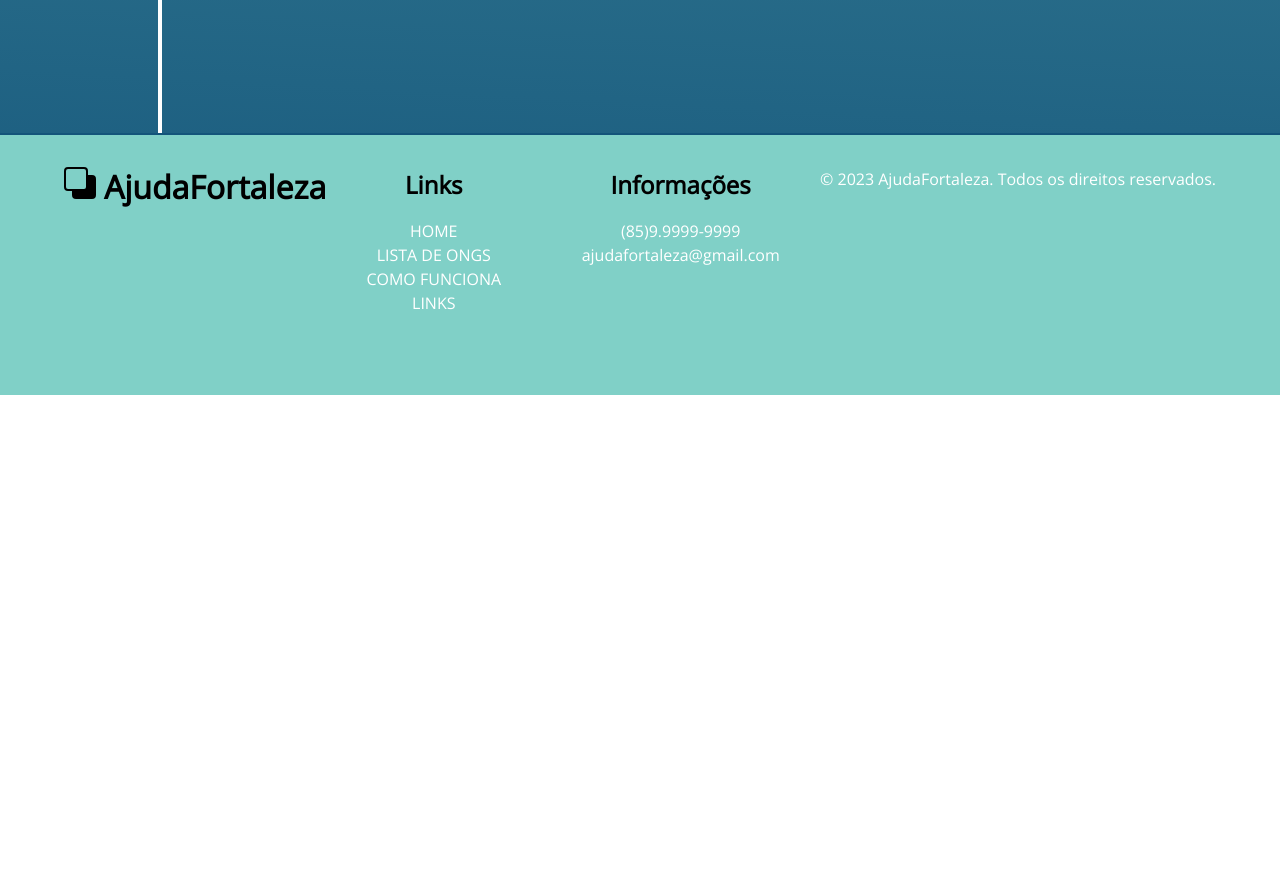
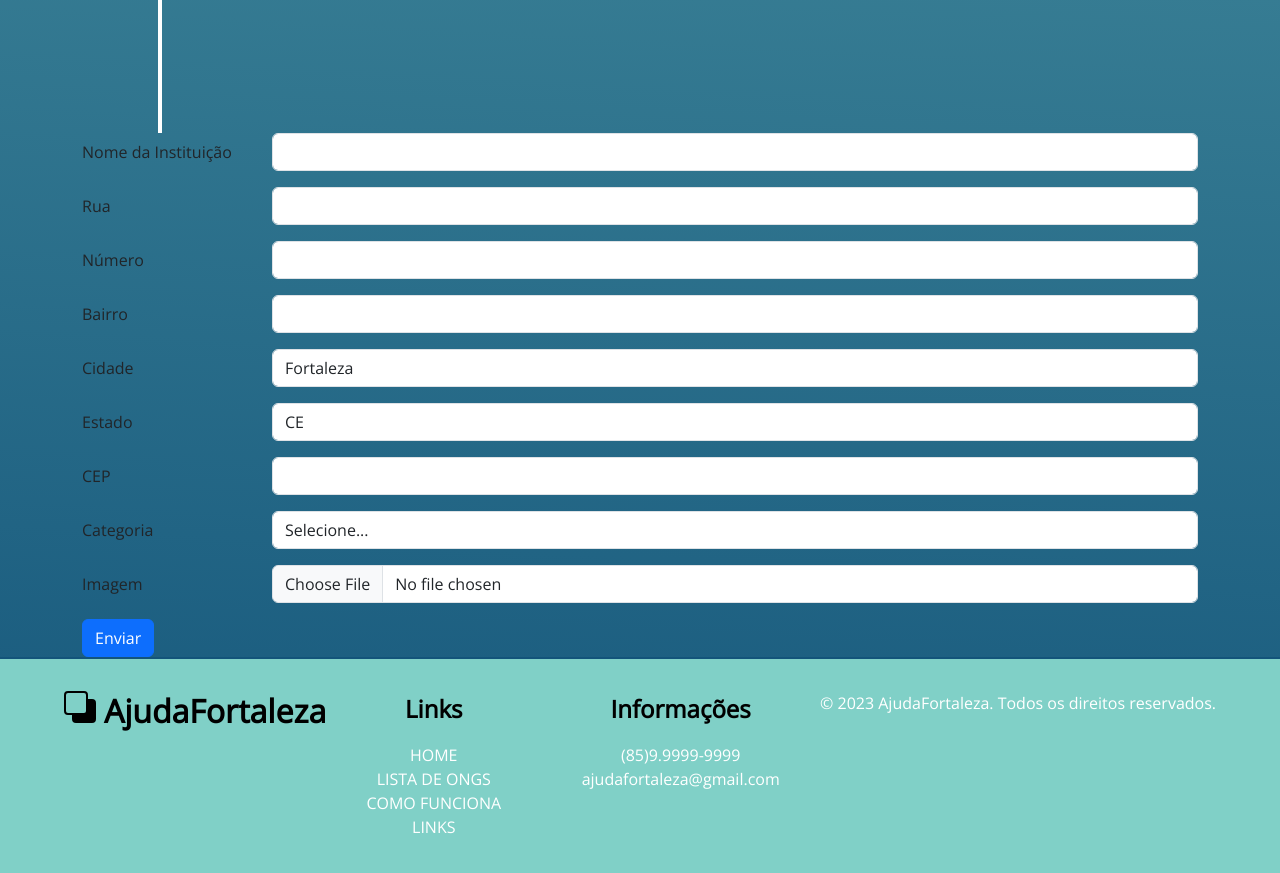
Before and after one commit to Thejuniorsouza/AjudaFortalezaApp, a React (Vite) app: page / in a window 1280 px wide. Shown: the part 2080-2953 px from the top of the page. Before the commit the page ends 2475 px from the top, so only its background shows below. Built offline with nearby package versions, Linux system fonts and the light colour scheme; no server answers; the database is empty.

Commit message:
Adiciona formulário para inserir ONGs no db

```diff
--- /dev/null
+++ b/src/components/FormDb/FormDb.jsx
@@ -0,0 +1,197 @@
+
+import { useState } from "react";
+import { Form, Button, Col, Row, Container } from "react-bootstrap";
+
+function FormDb() {
+    const [formData, setFormData] = useState({
+        nomeInstituicao: "",
+        rua: "",
+        numero: "",
+        bairro: "",
+        cidade: "Fortaleza",
+        estado: "CE",
+        cep: "",
+        telefone: "",
+        website: "",
+        instagram: "",
+        twitter: "",
+        descricao: "",
+        categoria: "",
+        imagem: null,
+    });
+
+    const handleInputChange = (event) => {
+        const { name, value } = event.target;
+        setFormData({
+            ...formData,
+            [name]: value,
+        });
+    };
+
+    const handleImageChange = (event) => {
+        setFormData({
+            ...formData,
+            imagem: event.target.files[0],
+        });
+    };
+
+    const handleSubmit = (event) => {
+        event.preventDefault();
+        console.log(formData);
+    };
+
+    return (
+        <Container>
+            <Form onSubmit={handleSubmit}>
+                <Form.Group as={Row} className="mb-3">
+                    <Form.Label column sm={2}>
+                        Nome da Instituição
+                    </Form.Label>
+                    <Col sm={10}>
+                        <Form.Control
+                            type="text"
+                            name="nomeInstituicao"
+                            value={formData.nomeInstituicao}
+                            onChange={handleInputChange}
+                        />
+                    </Col>
+                </Form.Group>
+
+                <Form.Group as={Row} className="mb-3">
+                    <Form.Label column sm={2}>
+                        Rua
+                    </Form.Label>
+                    <Col sm={10}>
+                        <Form.Control
+                            type="text"
+                            name="rua"
+                            value={formData.rua}
+                            onChange={handleInputChange}
+                        />
+                    </Col>
+                </Form.Group>
+
+                <Form.Group as={Row} className="mb-3">
+                    <Form.Label column sm={2}>
+                        Número
+                    </Form.Label>
+                    <Col sm={10}>
+                        <Form.Control
+                            type="text"
+                            name="numero"
+                            value={formData.numero}
+                            onChange={handleInputChange}
+                        />
+                    </Col>
+                </Form.Group>
+
+                <Form.Group as={Row} className="mb-3">
+                    <Form.Label column sm={2}>
+                        Bairro
+                    </Form.Label>
+                    <Col sm={10}>
+                        <Form.Control
+                            type="text"
+                            name="bairro"
+                            value={formData.bairro}
+                            onChange={handleInputChange}
+                        />
+                    </Col>
+                </Form.Group>
+
+                <Form.Group as={Row} className="mb-3">
+                    <Form.Label column sm={2}>
+                        Cidade
+                    </Form.Label>
+                    <Col sm={10}>
+                        <Form.Control
+                            type="text"
+                            name="cidade"
+                            value={formData.cidade}
+                            onChange={handleInputChange}
+                        />
+                    </Col>
+                </Form.Group>
+
+                <Form.Group as={Row} className="mb-3">
+                    <Form.Label column sm={2}>
+                        Estado
+                    </Form.Label>
+                    <Col sm={10}>
+                        <Form.Control
+                            type="text"
+                            name="estado"
+                            value={formData.estado}
+                            onChange={handleInputChange}
+                        />
+                    </Col>
+                </Form.Group>
+
+                <Form.Group as={Row} className="mb-3">
+                    <Form.Label column sm={2}>
+                        CEP
+                    </Form.Label>
+                    <Col sm={10}>
+                        <Form.Control
+                            type="text"
+                            name="cep"
+                            value={formData.cep}
+                            onChange={handleInputChange}
+                        />
+                    </Col>
+                </Form.Group>
+
+                <Form.Group as={Row} className="mb-3">
+                    <Form.Label column sm={2}>
+                        Categoria
+                    </Form.Label>
+                    <Col sm={10}>
+                        <Form.Control
+                            as="select"
+                            name="categoria"
+                            value={formData.categoria}
+                            onChange={handleInputChange}
+                        >
+                            <option value="">Selecione...</option>
+                            <option value="Animais">Animais</option>
+                            <option value="Ajuda Humanitária">
+                                Ajuda Humanitária
+                            </option>
+                            <option value="Educação">Educação</option>
+                            <option value="Saúde">Saúde</option>
+                            <option value="Meio Ambiente">Meio Ambiente</option>
+                            <option value="Direitos Humanos">
+                                Direitos Humanos
+                            </option>
+                            <option value="Cultura e Arte">
+                                Cultura e Arte
+                            </option>
+                            <option value="Desenvolvimento Comunitário">
+                                Desenvolvimento Comunitário
+                            </option>
+                        </Form.Control>
+                    </Col>
+                </Form.Group>
+
+                <Form.Group as={Row} className="mb-3">
+                    <Form.Label column sm={2}>
+                        Imagem
+                    </Form.Label>
+                    <Col sm={10}>
+                        <Form.Control
+                            type="file"
+                            name="imagem"
+                            onChange={handleImageChange}
+                        />
+                    </Col>
+                </Form.Group>
+
+                <Button variant="primary" type="submit">
+                    Enviar
+                </Button>
+            </Form>
+        </Container>
+    );
+}
+
+export default FormDb;
--- a/src/routes/Home.jsx
+++ b/src/routes/Home.jsx
@@ -1,10 +1,9 @@
 import Hero from "../components/Hero/Hero.jsx";
 import Explore from "../components/Explore/Explore";
 import TimeLine from "../components/TimeLine/Timeline.jsx";
+import FormDb from "../components/FormDb/FormDb.jsx";
 import "bootstrap/dist/css/bootstrap.min.css";
-import "../components/Navbar/Navbar.modules.css"
-
-
+import "../components/Navbar/Navbar.modules.css";
 
 const Home = () => {
     return (
@@ -12,8 +11,9 @@ const Home = () => {
             <Hero />
             <Explore />
             <TimeLine />
+            <FormDb />
         </div>
-    )
-}
+    );
+};
 
 export default Home;
```
